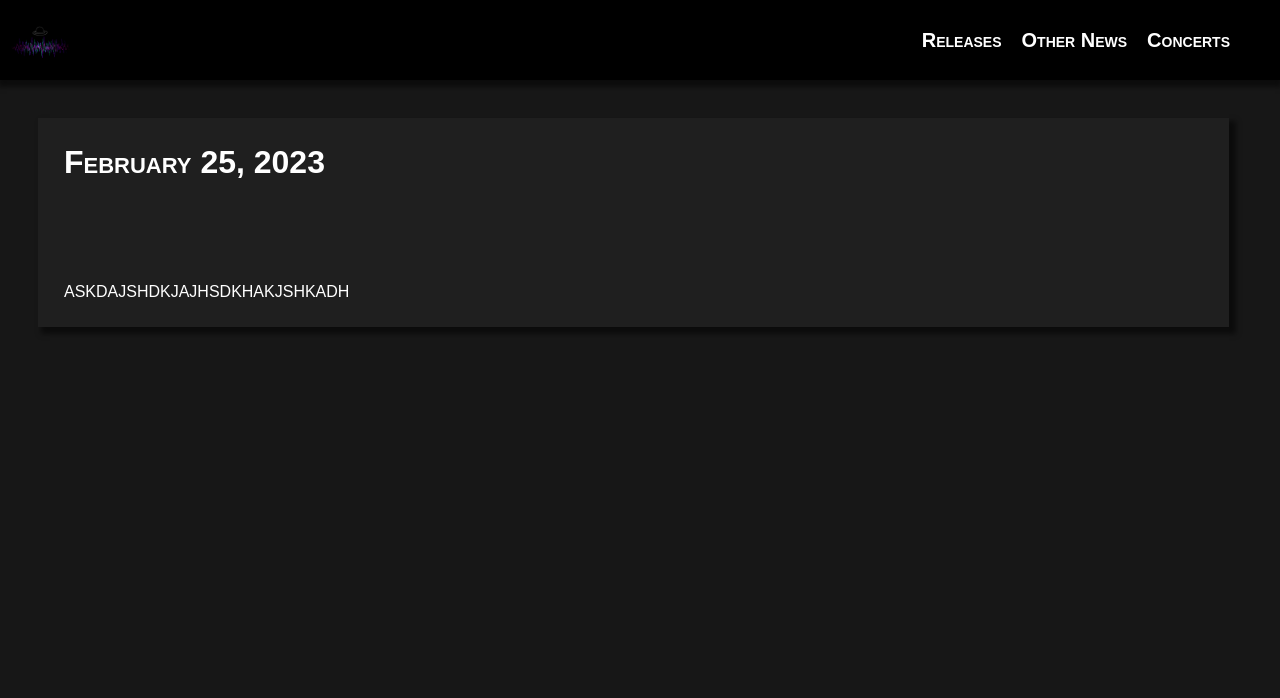
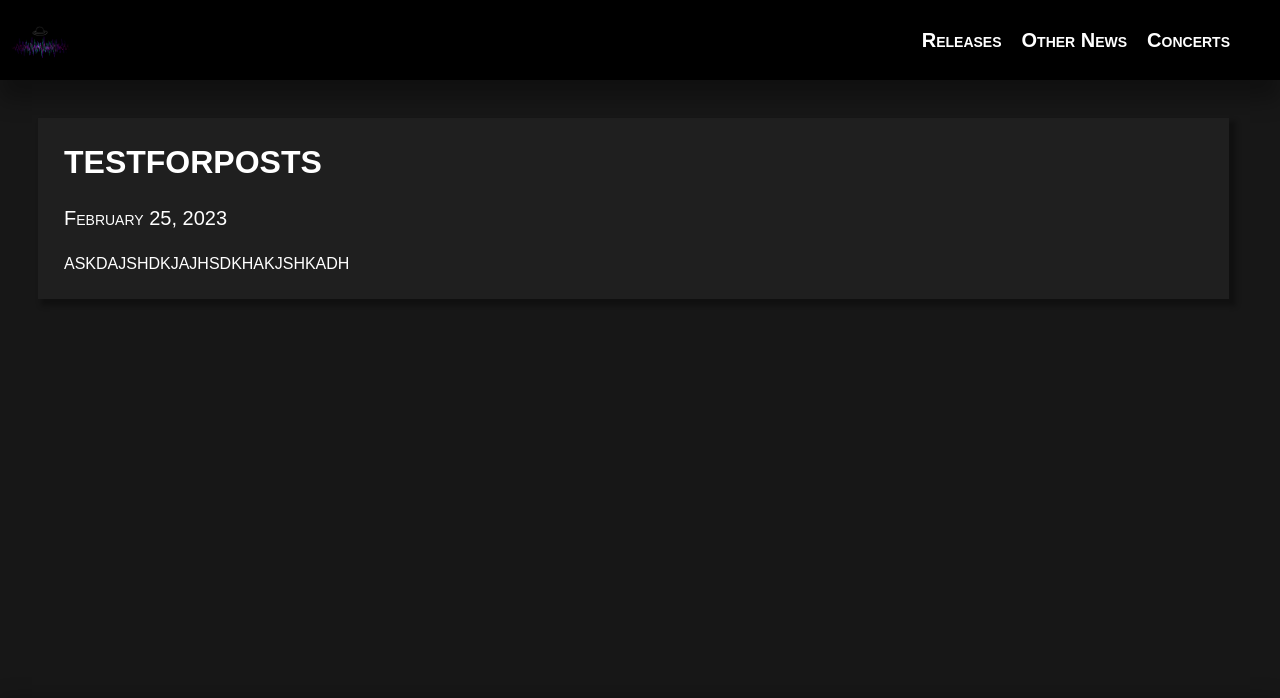
Before and after one commit to proxdxd03/proxdxd03.github.io, a plain HTML site: page index.html in a window 1280 px wide. Shown: the top 698 px of the page. Drawn offline with Linux system fonts and the light colour scheme.

Commit message:
0.1.0: Working blog system

```diff
--- a/scripts/blogloader.js
+++ b/scripts/blogloader.js
@@ -38,7 +38,7 @@ export function loadFromJSON(elementId, category) {
                 cap.innerText = post.cap;
                 cap.className = "cap";
                 let date = document.createElement("p")
-                cap.innerText = format(new Date(post.date))
+                date.innerText = format(new Date(post.date))
                 date.className = "date";
                 let content = create(post.content)
                 let contentbox = document.createElement("div")
--- a/style.css
+++ b/style.css
@@ -26,7 +26,7 @@ a:focus {
     background-color: rgb(0,0,0);
     height: 80px;
     padding-right: 40px;
-    box-shadow: 0px 5px 5px 2px rgb(0, 0, 0, 0.5);
+    box-shadow: 0px 20px 20px 0px rgb(0, 0, 0, 0.3);
     position: relative;
     z-index: 3;
 }
@@ -70,16 +70,18 @@ a:focus {
 .contentbox {
     height: min-content;
     margin: 3vw;
-    width: 93vw;
+    padding: 1vw;
+    width: 91vw;
     background-color: rgb(31, 31, 31);
-    box-shadow: 5px 5px 5px 2px rgba(0, 0, 0, 0.5);
+    box-shadow: 5px 5px 5px 2px rgba(0, 0, 0, 0.3);
     position: relative;
     z-index: 2;
 
 }
 .contentbox p {
+    line-break: anywhere;
     width: 90vw;
-    padding: 2vw;
+    padding: 1vw;
 }
 
 /* In-box captions */
@@ -99,7 +101,7 @@ a:focus {
 .bottombar {
     height: 80px;
     background-color: rgb(31, 31, 31);
-    box-shadow: 0 -5px 5px 2px rgba(0, 0, 0, 0.5);
+    box-shadow: 0 -20px 20px 0px rgba(0, 0, 0, 0.3);
     position: relative;
     z-index: 3;
 }
```
